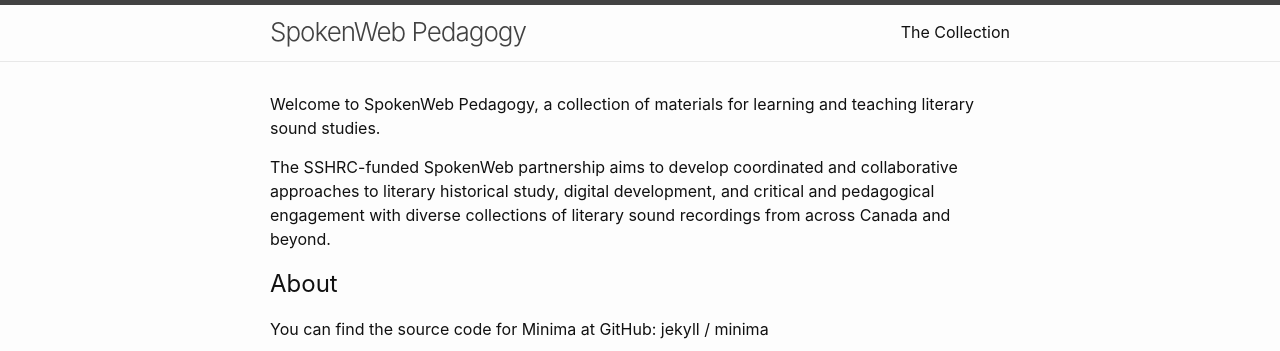
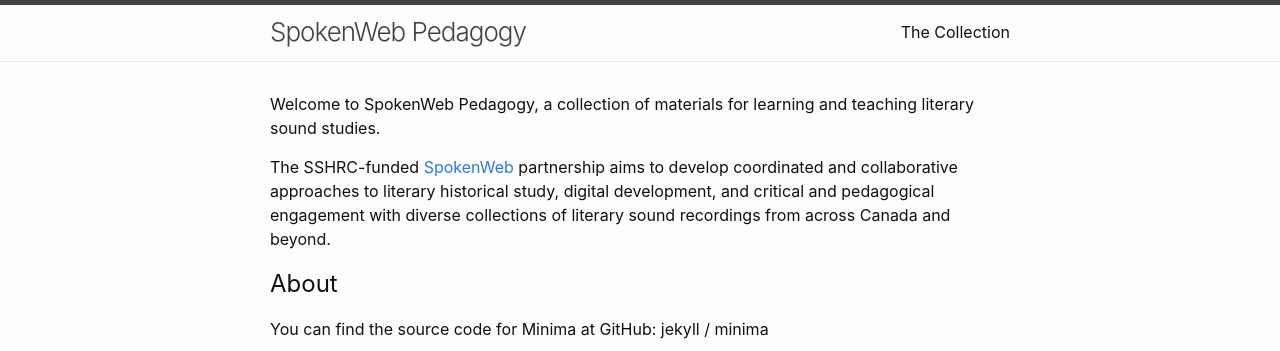
Before and after one commit to jentery/SWDemo, a Jekyll site: the page built from index.md, in a window 1280 px wide. Shown: the top 351 px of the page. Built offline with Jekyll 4.4.1, drawn with Linux system fonts in a browser that asks for light colours; part of the change alters nothing that is shown.

```diff
--- a/index.md
+++ b/index.md
@@ -9,7 +9,7 @@ layout: home
 ---
 Welcome to SpokenWeb Pedagogy, a collection of materials for learning and teaching literary sound studies.
 
-The SSHRC-funded SpokenWeb partnership aims to develop coordinated and collaborative approaches to literary historical study, digital development, and critical and pedagogical engagement with diverse collections of literary sound recordings from across Canada and beyond.
+The SSHRC-funded [SpokenWeb](https://spokenweb.ca/) partnership aims to develop coordinated and collaborative approaches to literary historical study, digital development, and critical and pedagogical engagement with diverse collections of literary sound recordings from across Canada and beyond.
 
 ## About
 
```
